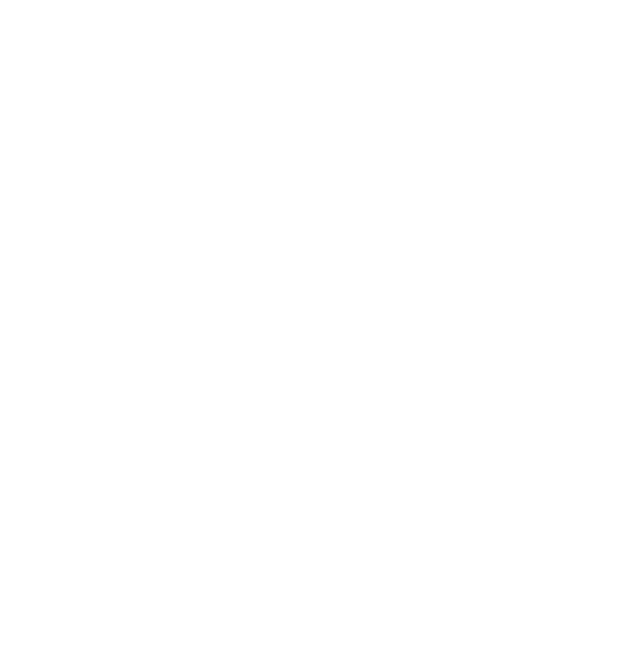
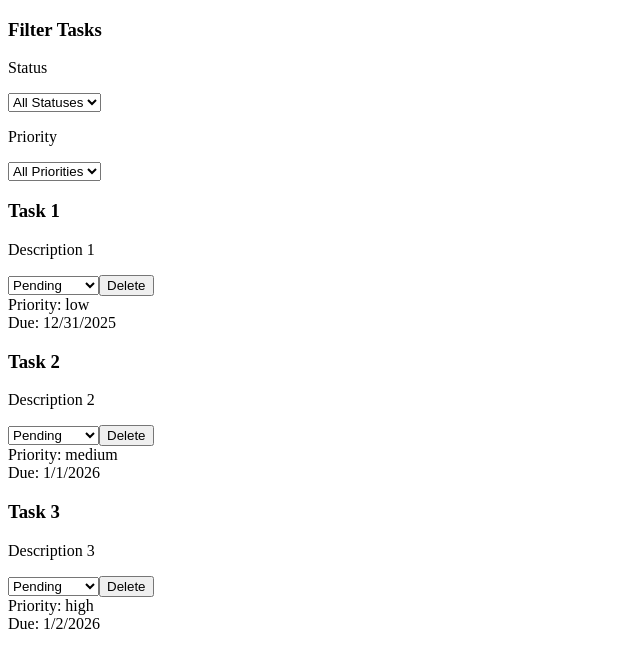
Before and after one commit to scamara100/task-dashboard, a React (Vite) app: page / in a window 1280 px wide. Shown: the top 668 px of the page, without its empty margins (0-640 px from the left). Built offline with nearby package versions, Linux system fonts and the light colour scheme.

Commit message:
Imolement App.rsx

```diff
--- a/src/App.tsx
+++ b/src/App.tsx
@@ -1,13 +1,67 @@
-import { useState } from 'react'
-import './App.css'
+import "./App.css";
+import TaskFilter from "./components/TaskFilter/TaskFilter";
+import { TaskList } from "./components/TaskList/TaskList";
+import type { Task, TaskStatus } from "./types";
+import { useState } from "react";
+
+const tasks: Task[] = [
+  {
+    id: "01",
+    title: "Task 1",
+    description: "Description 1",
+    status: "Pending" as TaskStatus,
+    priority: "low",
+    dueDate: "12/31/2025",
+  },
+  {
+    id: "02",
+    title: "Task 2",
+    description: "Description 2",
+    status: "In Progress" as TaskStatus,
+    priority: "medium",
+    dueDate: "1/1/2026",
+  },
+  {
+    id: "03",
+    title: "Task 3",
+    description: "Description 3",
+    status: "Completed" as TaskStatus,
+    priority: "high",
+    dueDate: "1/2/2026",
+  },
+];
 
 function App() {
+  const [taskList, setTaskList] = useState<Task[]>(tasks);
+  const [filter, setFilter] = useState<{status?: TaskStatus, priority?:  "low" | "medium" | "high"}>({})
+
+  function handleDelete(taksId: string) {
+    setTaskList((prevTasks) => prevTasks.filter((task) => task.id !== taksId));
+  }
+
+  function handleStatusChange(taksId: string, newStatus: TaskStatus) {
+    setTaskList((prevTasks) =>
+      prevTasks.map((task) =>
+        task.id === taksId ? { ...task, status: newStatus } : task,
+      )
+    );
+  }
+  const filterTasks = taskList.filter((task) => {
+    if (filter.status && task.status !== filter.status) return false
+    if (filter.priority && task.priority !== filter.priority) return false
+    return true
+  })
 
   return (
     <>
-
+      <TaskFilter onFilterChange={setFilter}/>
+      <TaskList
+        tasks={filterTasks}
+        onStatusChange={handleStatusChange}
+        onDelete={handleDelete}
+      />
     </>
-  )
+  );
 }
 
-export default App
+export default App;
```
